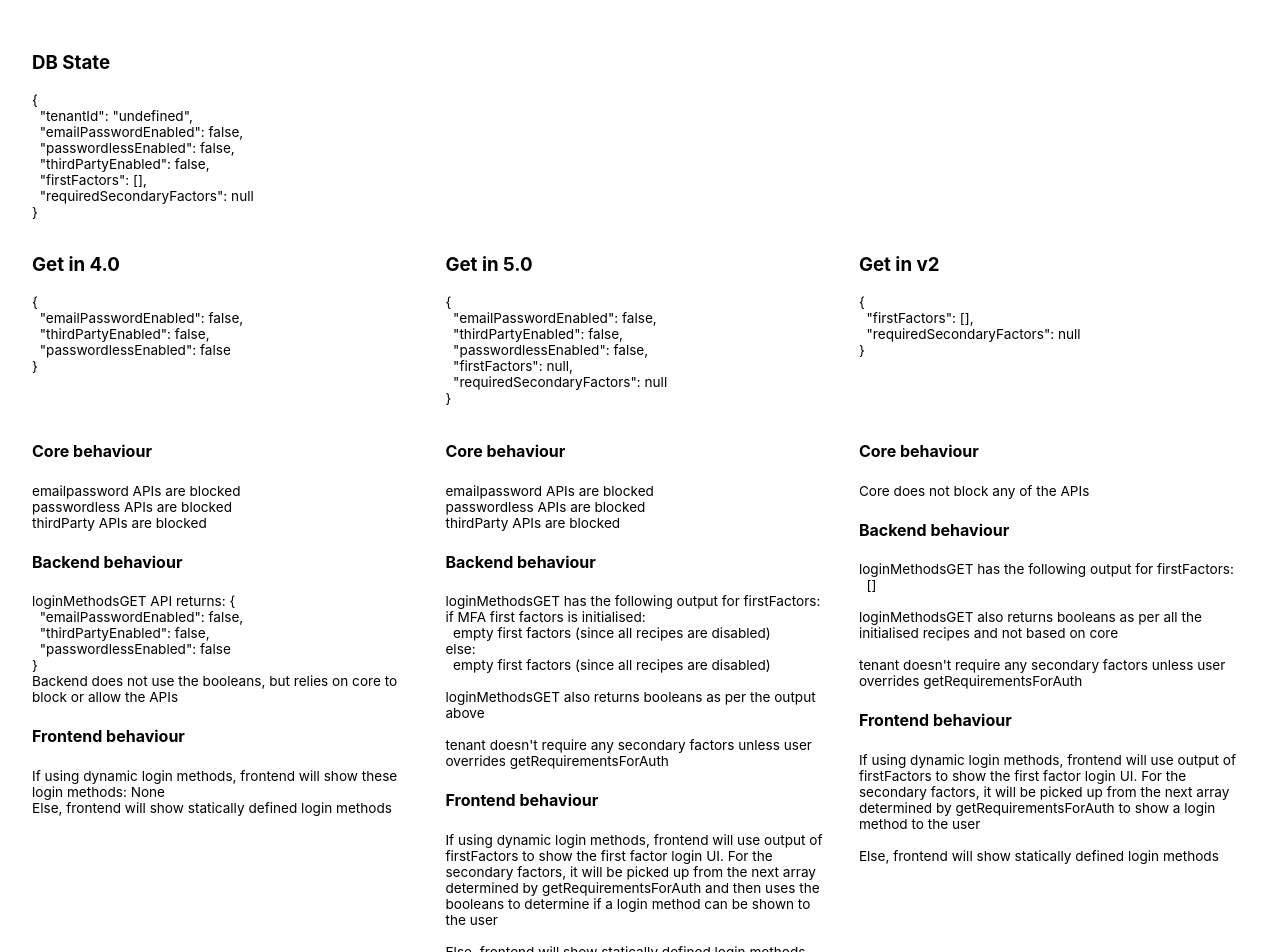
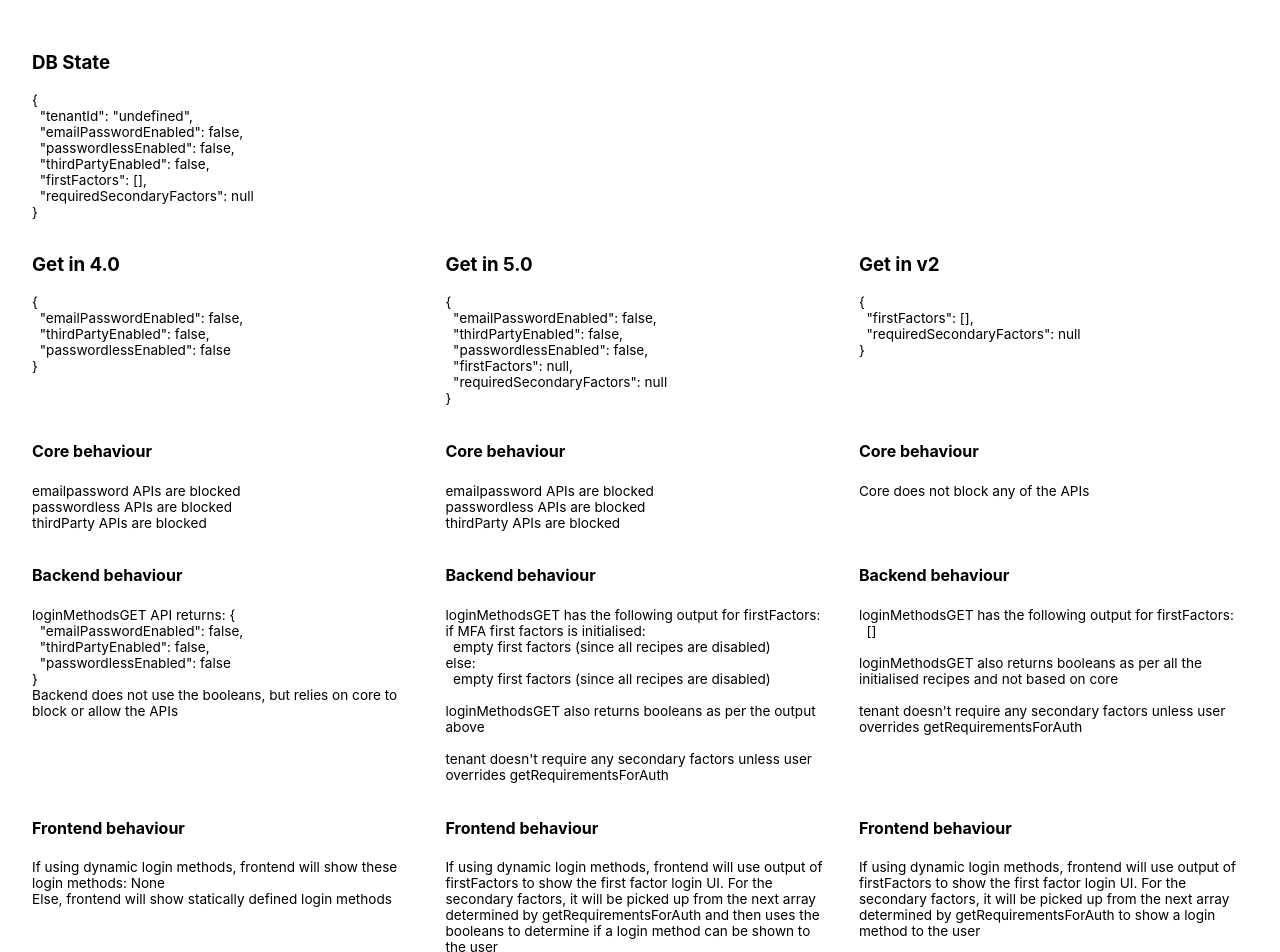
Before and after one commit to sattvikc/st-tenant-playground, a React (Create React App) app: page / in a window 1280 px wide. Shown: the top 952 px of the page. Built offline with nearby package versions, Linux system fonts and the light colour scheme.

Commit message:
ui update

```diff
--- a/src/App.js
+++ b/src/App.js
@@ -45,26 +45,48 @@ export default function App(props) {
         <div>
           <h4>Core behaviour</h4>
           <pre>{cdi4CoreBehaviour(tenantState)}</pre>
+        </div>
+
+        <div>
+          <h4>Core behaviour</h4>
+          <pre>{cdi5CoreBehaviour(tenantState)}</pre>
+        </div>
+
+        <div>
+          <h4>Core behaviour</h4>
+          <pre>{cdi51CoreBehaviour(tenantState)}</pre>
+        </div>
+      </div>
+
+      <div className="row">
+        <div>
           <h4>Backend behaviour</h4>
           <pre>{backendCdi4Behaviour(tenantState)}</pre>
+        </div>
+
+        <div>
+          <h4>Backend behaviour</h4>
+          <pre>{backendCdi5Behaviour(tenantState)}</pre>
+        </div>
+
+        <div>
+          <h4>Backend behaviour</h4>
+          <pre>{backendCdi51Behaviour(tenantState)}</pre>
+        </div>
+      </div>
+
+      <div className="row">
+        <div>
           <h4>Frontend behaviour</h4>
           <pre>{frontendCdi4Behaviour(tenantState)}</pre>
         </div>
 
         <div>
-          <h4>Core behaviour</h4>
-          <pre>{cdi5CoreBehaviour(tenantState)}</pre>
-          <h4>Backend behaviour</h4>
-          <pre>{backendCdi5Behaviour(tenantState)}</pre>
           <h4>Frontend behaviour</h4>
           <pre>{frontendCdi5Behaviour(tenantState)}</pre>
         </div>
 
         <div>
-          <h4>Core behaviour</h4>
-          <pre>{cdi51CoreBehaviour(tenantState)}</pre>
-          <h4>Backend behaviour</h4>
-          <pre>{backendCdi51Behaviour(tenantState)}</pre>
           <h4>Frontend behaviour</h4>
           <pre>{frontendCdi51Behaviour(tenantState)}</pre>
         </div>
```
